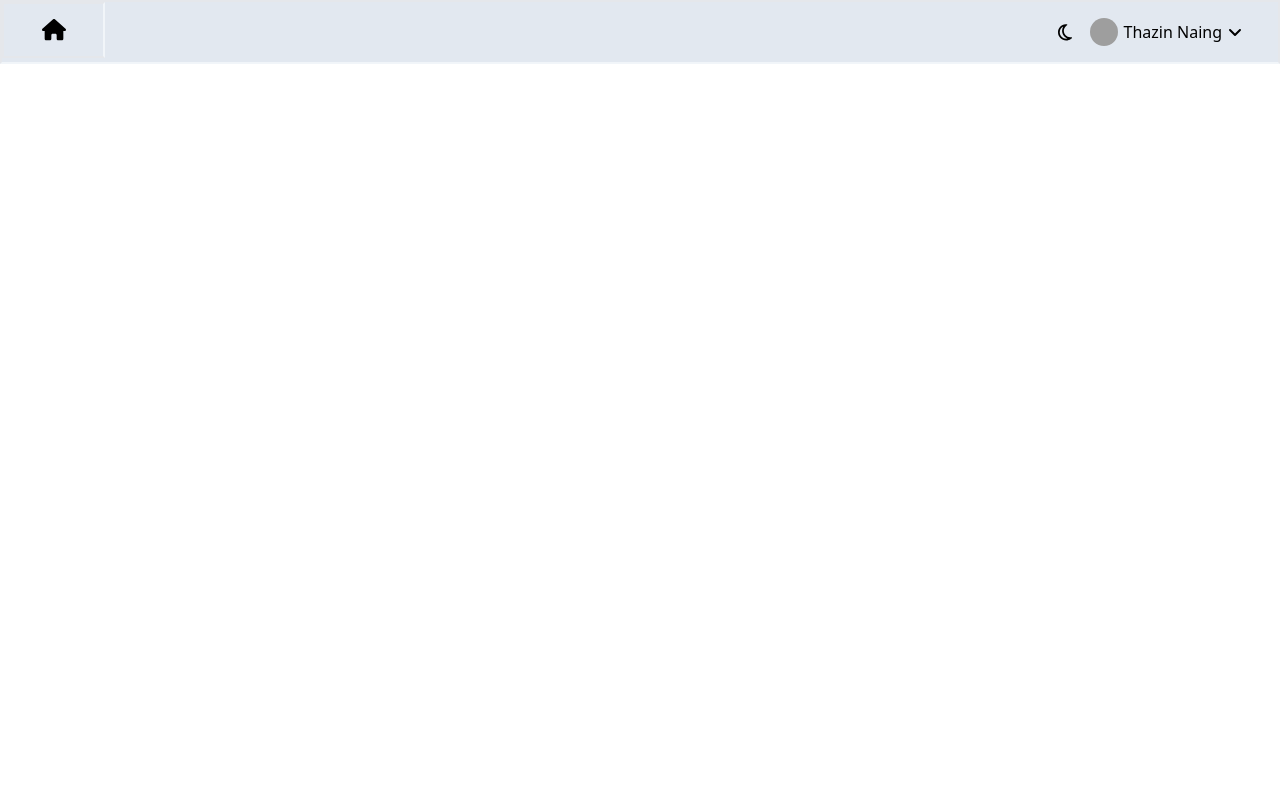
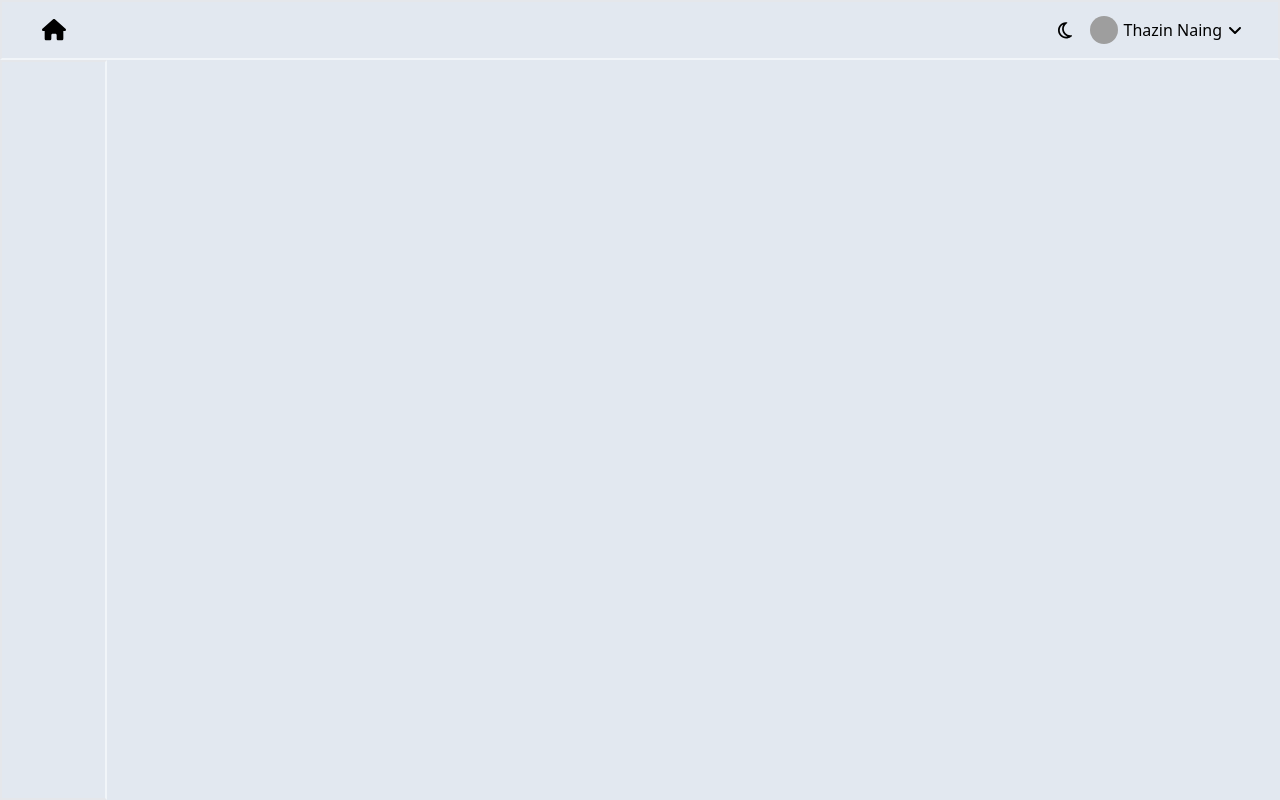
Before and after one commit to Tech-Notes/tech-notes.web, a React (Vite) app: page / in a window 1280 px wide. Built offline with nearby package versions, Linux system fonts and the light colour scheme; grey boxes are pictures that could not be loaded.

Commit message:
feat: side bar setup

```diff
--- a/src/components/NavBar.jsx
+++ b/src/components/NavBar.jsx
@@ -7,8 +7,8 @@ import { faAngleDown } from '@fortawesome/free-solid-svg-icons';
 
 const NavBar = () => {
   return (
-    <div class="w-full h-16 flex justify-between pr-4 md:pr-9 border-2 border-b-slate-100 ">
-      <div class="h-14 w-1/6 flex justify-center items-center md:w-1/12 border-2 border-r-slate-100">
+    <div class="h-full flex justify-between pr-4 md:pr-9 border-2 border-b-slate-100">
+      <div class="h-14 w-1/5 flex justify-center items-center md:w-1/12">
         <FontAwesomeIcon icon={faHouse} class="w-6"/>
       </div>
       <div class="flex gap-1.5 items-center">
--- a/src/components/SideBar.jsx
+++ b/src/components/SideBar.jsx
@@ -0,0 +1,33 @@
+import { faChartColumn } from "@fortawesome/free-solid-svg-icons";
+
+const SideBar = () => {
+  return (
+    <div class="w-1/5 h-full border-2 border-r-slate-100 md:w-1/12 flex flex-col">
+      <div>
+        <div>
+
+        </div>
+        <div>
+
+        </div>
+      </div>
+      <div>
+        <div>
+
+        </div>
+        <div>
+
+        </div>
+        <div>
+
+        </div>
+
+      </div>
+      <div>
+
+      </div>
+    </div>
+  );
+}
+
+export default SideBar;
--- a/src/layout/Layout.jsx
+++ b/src/layout/Layout.jsx
@@ -1,13 +1,23 @@
 import React from 'react';
 import { Outlet } from 'react-router';
 import NavBar from '../components/NavBar';
+import SideBar from '../components/SideBar';
 
 const Layout = () => {
   return (
-    <div class="bg-slate-200 w-full h-full box-border">
+    <div class="bg-slate-200 w-screen h-screen box-border flex flex-col p-0 m-0">
+      <div class="h-16">
         <NavBar />
+      </div>
+      <div class="h-full flex">
+        <SideBar/>
         <Outlet />
-        </div>
+      </div>
+
+
+
+    </div>
+
   );
 }
 
--- a/src/pages/Home.jsx
+++ b/src/pages/Home.jsx
@@ -2,7 +2,7 @@ import React from 'react';
 
 const Home = () => {
   return (
-    <div>
+    <div class="w-full h-full">
       I am Home
     </div>
   );
```
